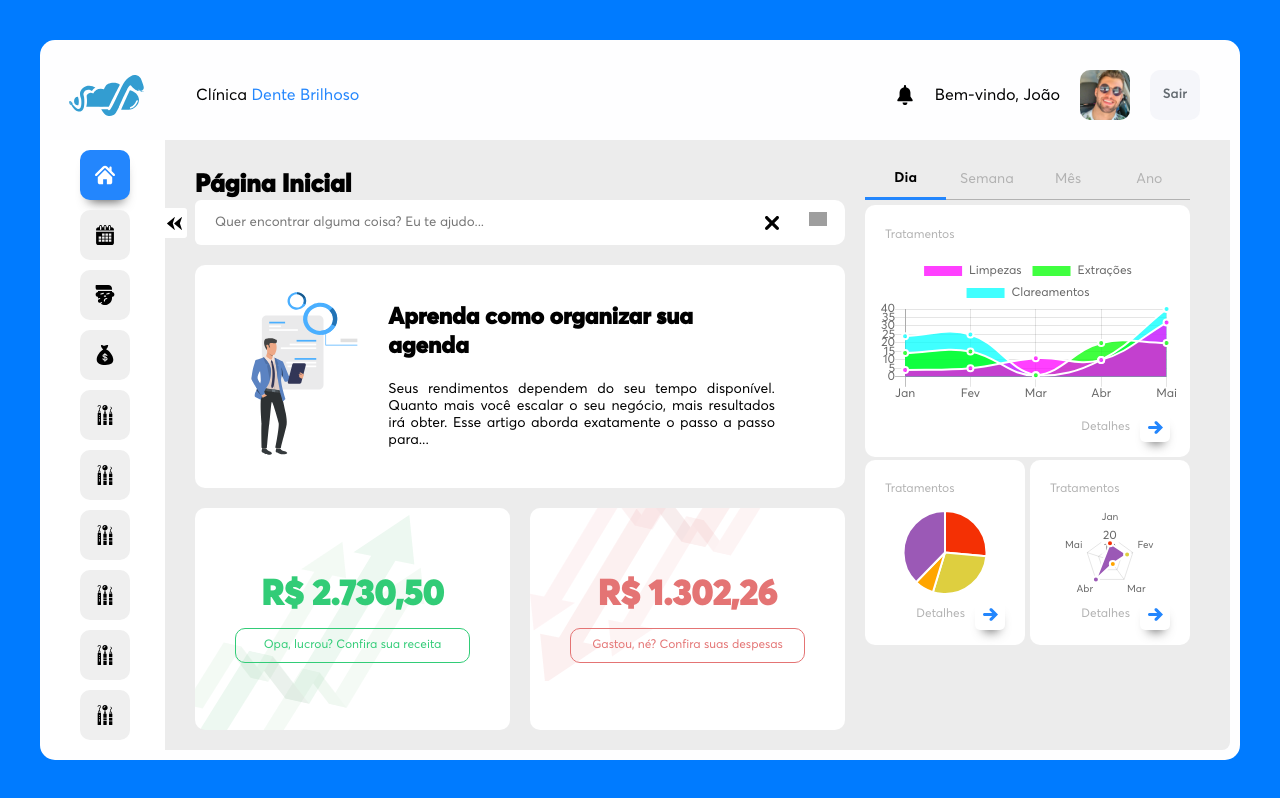
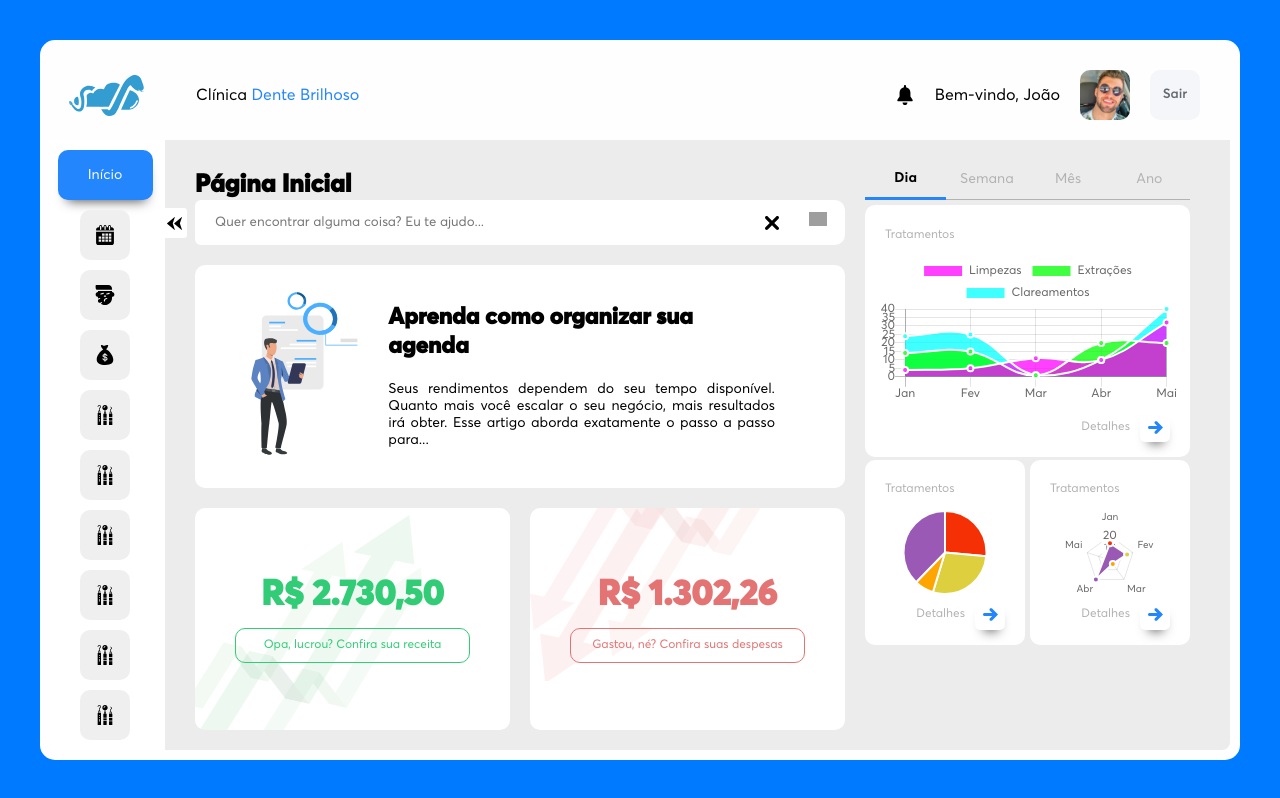
Before and after one commit to joaolessab/react-vesaliuz-dental-care-system, a React (Create React App) app in the folder frontend/: page / in a window 1280 px wide. Both pictures are taken after typing "name@example.com", "Sample123" into the empty fields and a click on the button "Esqueceu sua senha?". Built offline with nearby package versions, Linux system fonts and the light colour scheme; grey boxes are pictures that could not be loaded.

Commit message:
Sidebar com hover nos botões

```diff
--- a/frontend/src/pages/Main.css
+++ b/frontend/src/pages/Main.css
@@ -102,12 +102,29 @@
     background-repeat: no-repeat;
     background-position: 15px;
 }
+.container--main-content .container--sidebar .sidebar button span{
+    display: none;
+}
+.container--main-content .container--sidebar .sidebar .selected span, .container--main-content .container--sidebar .sidebar button:hover span{
+    display: block;
+}
+
 .container--main-content .container--sidebar .sidebar button:hover, .container--main-content .container--sidebar .sidebar .selected{
     cursor: pointer;
     animation-duration: 4s;
     background-color: #2386fd;
     background-position: 15px;
     box-shadow: 1px 9px 12px -8px #4e4e4e;
+
+    /* Animation */
+    -webkit-transition: 0.5s;
+    -moz-transition: 0.5s;
+    -ms-transition: 0.5s;
+    -o-transition: 0.5s;
+    transition: 0.5s;
+    width: 95px !important;
+    color: white;
+    background-image: none;
 }
 
 .button--sidebar-retract{
--- a/frontend/src/pages/Main.js
+++ b/frontend/src/pages/Main.js
@@ -53,18 +53,53 @@ export default function Main(){
                     {/* SIDEBAR */}
                     <div className="container--sidebar">
                         <div className="sidebar" id="box">
-                            <button className="icon--home-white selected"></button>
-                            <button className="icon--agendamentos"></button>
-                            <button className="icon--pacientes"></button>
-                            <button className="icon--financas"></button>
-                            <button className="icon--exams"></button>
-                            <button className="icon--exams"></button>
-                            <button className="icon--exams"></button>
-                            <button className="icon--exams"></button>
-                            <button className="icon--exams"></button>
-                            <button className="icon--exams"></button>
-                            <button className="icon--exams"></button>
-                            <button className="icon--exams"></button>
+                            <button className="icon--home-white selected">
+                                <span>Início</span>
+                            </button>
+
+                            <button className="icon--agendamentos">
+                                <span>Agenda</span>
+                            </button>
+
+                            <button className="icon--pacientes">
+                                <span>Pacientes</span>
+                            </button>
+
+                            <button className="icon--financas">
+                                <span>Financeiro</span>
+                            </button>
+
+                            <button className="icon--exams">
+                                <span>Exames</span>
+                            </button>
+
+                            <button className="icon--exams">
+                                <span>Laboratório</span>
+                            </button>
+
+                            <button className="icon--exams">
+                                <span>Início</span>
+                            </button>
+
+                            <button className="icon--exams">
+                                <span>Início</span>
+                            </button>
+
+                            <button className="icon--exams">
+                                <span>Início</span>
+                            </button>
+
+                            <button className="icon--exams">
+                                <span>Início</span>
+                            </button>
+
+                            <button className="icon--exams">
+                                <span>Início</span>
+                            </button>
+
+                            <button className="icon--exams">
+                                <span>Início</span>
+                            </button>
                         </div>
                     </div>
 
```
